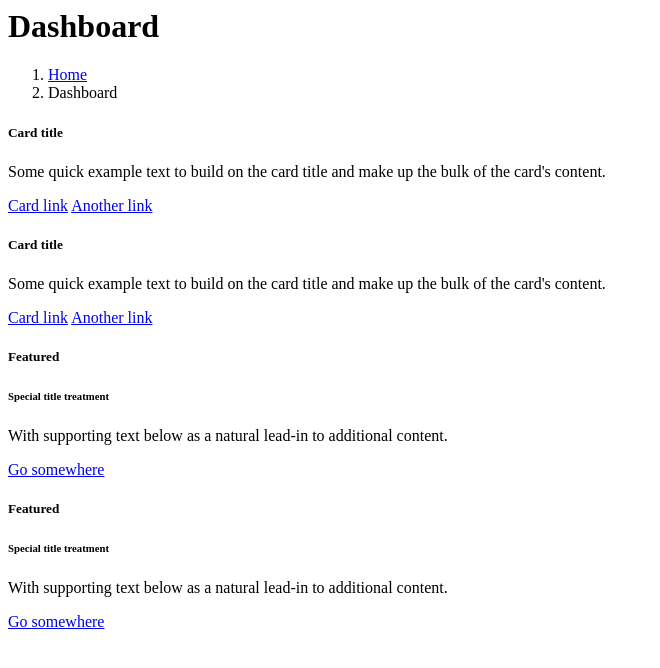
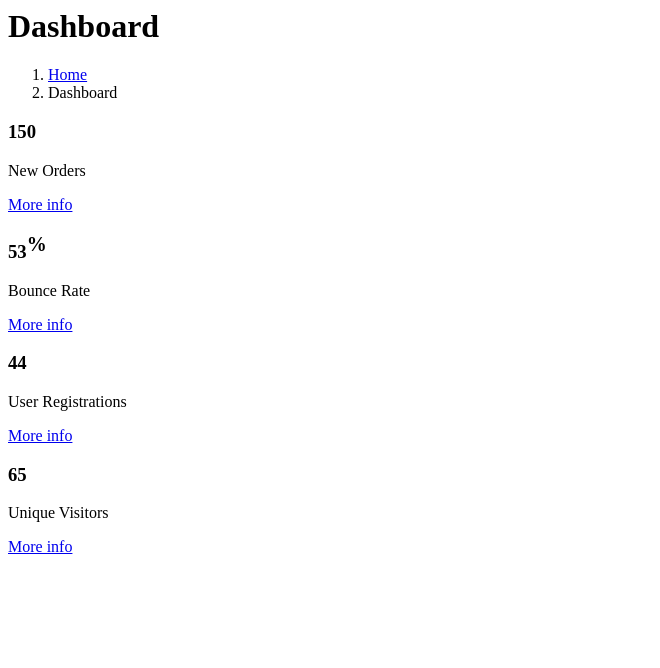
Before and after one commit to kumpultugas17/pos-php-template, a PHP site: page /pages/dashboard/index.php in a window 1280 px wide. Shown: the top 668 px of the page, without its empty margins (0-660 px from the left). Run offline with PHP 8.4, Linux system fonts and the light colour scheme.

Commit message:
Dashboard

```diff
--- a/pages/dashboard/index.php
+++ b/pages/dashboard/index.php
@@ -22,61 +22,66 @@
       <div class="content">
         <div class="container-fluid">
           <div class="row">
-            <div class="col-lg-6">
-              <div class="card">
-                <div class="card-body">
-                  <h5 class="card-title">Card title</h5>
+            <div class="col-lg-3 col-6">
+              <!-- small box -->
+              <div class="small-box bg-info">
+                <div class="inner">
+                  <h3>150</h3>
 
-                  <p class="card-text">
-                    Some quick example text to build on the card title and make up the bulk of the card's
-                    content.
-                  </p>
-
-                  <a href="#" class="card-link">Card link</a>
-                  <a href="#" class="card-link">Another link</a>
+                  <p>New Orders</p>
+                </div>
+                <div class="icon">
+                  <i class="ion ion-bag"></i>
+                </div>
+                <a href="#" class="small-box-footer">More info <i class="fas fa-arrow-circle-right"></i></a>
               </div>
             </div>
+            <!-- ./col -->
+            <div class="col-lg-3 col-6">
+              <!-- small box -->
+              <div class="small-box bg-success">
+                <div class="inner">
+                  <h3>53<sup style="font-size: 20px">%</sup></h3>
 
-              <div class="card card-primary card-outline">
-                <div class="card-body">
-                  <h5 class="card-title">Card title</h5>
-
-                  <p class="card-text">
-                    Some quick example text to build on the card title and make up the bulk of the card's
-                    content.
-                  </p>
-                  <a href="#" class="card-link">Card link</a>
-                  <a href="#" class="card-link">Another link</a>
+                  <p>Bounce Rate</p>
                 </div>
-              </div><!-- /.card -->
+                <div class="icon">
+                  <i class="ion ion-stats-bars"></i>
                 </div>
-            <!-- /.col-md-6 -->
-            <div class="col-lg-6">
-              <div class="card">
-                <div class="card-header">
-                  <h5 class="m-0">Featured</h5>
-                </div>
-                <div class="card-body">
-                  <h6 class="card-title">Special title treatment</h6>
-
-                  <p class="card-text">With supporting text below as a natural lead-in to additional content.</p>
-                  <a href="#" class="btn btn-primary">Go somewhere</a>
+                <a href="#" class="small-box-footer">More info <i class="fas fa-arrow-circle-right"></i></a>
               </div>
             </div>
+            <!-- ./col -->
+            <div class="col-lg-3 col-6">
+              <!-- small box -->
+              <div class="small-box bg-warning">
+                <div class="inner">
+                  <h3>44</h3>
 
-              <div class="card card-primary card-outline">
-                <div class="card-header">
-                  <h5 class="m-0">Featured</h5>
+                  <p>User Registrations</p>
                 </div>
-                <div class="card-body">
-                  <h6 class="card-title">Special title treatment</h6>
-
-                  <p class="card-text">With supporting text below as a natural lead-in to additional content.</p>
-                  <a href="#" class="btn btn-primary">Go somewhere</a>
+                <div class="icon">
+                  <i class="ion ion-person-add"></i>
+                </div>
+                <a href="#" class="small-box-footer">More info <i class="fas fa-arrow-circle-right"></i></a>
               </div>
             </div>
+            <!-- ./col -->
+            <div class="col-lg-3 col-6">
+              <!-- small box -->
+              <div class="small-box bg-danger">
+                <div class="inner">
+                  <h3>65</h3>
+
+                  <p>Unique Visitors</p>
                 </div>
-            <!-- /.col-md-6 -->
+                <div class="icon">
+                  <i class="ion ion-pie-graph"></i>
+                </div>
+                <a href="#" class="small-box-footer">More info <i class="fas fa-arrow-circle-right"></i></a>
+              </div>
+            </div>
+            <!-- ./col -->
           </div>
           <!-- /.row -->
         </div><!-- /.container-fluid -->
```
Lines whose indentation alone changed are shown as unchanged.
